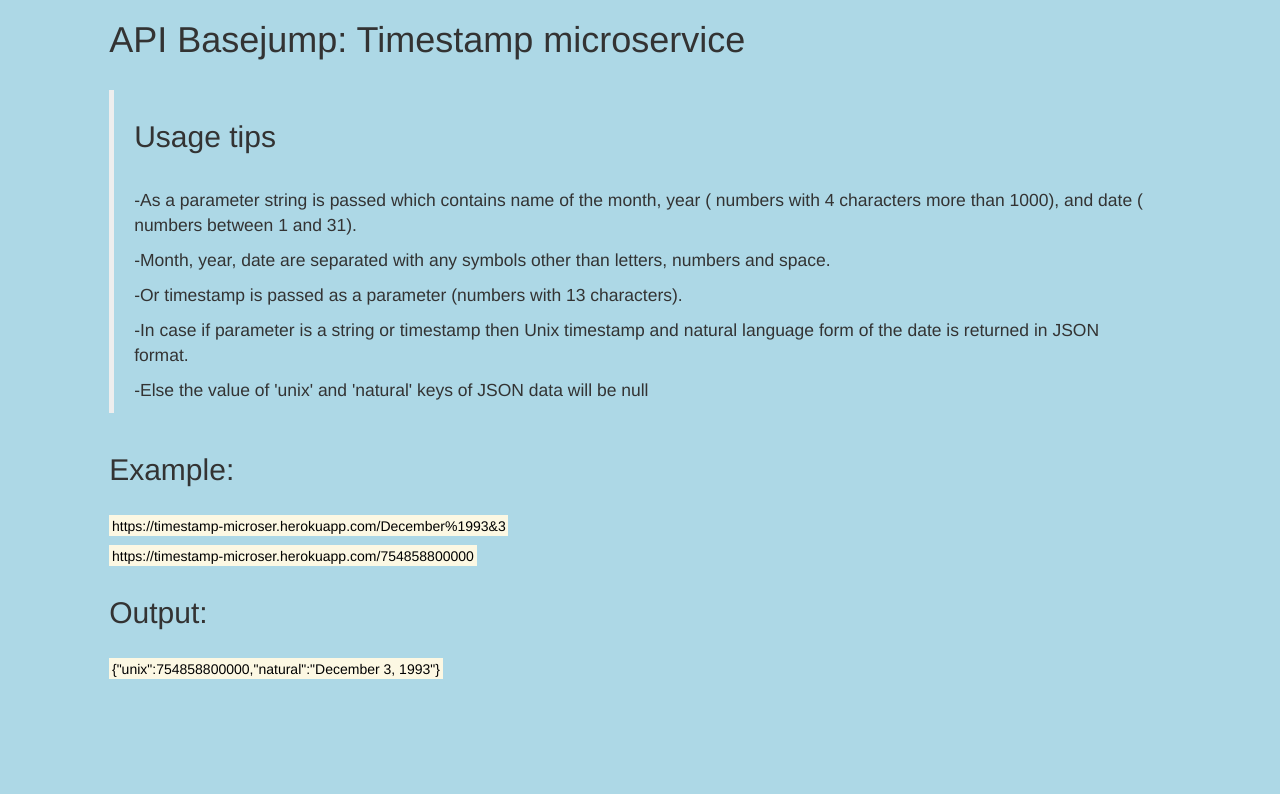
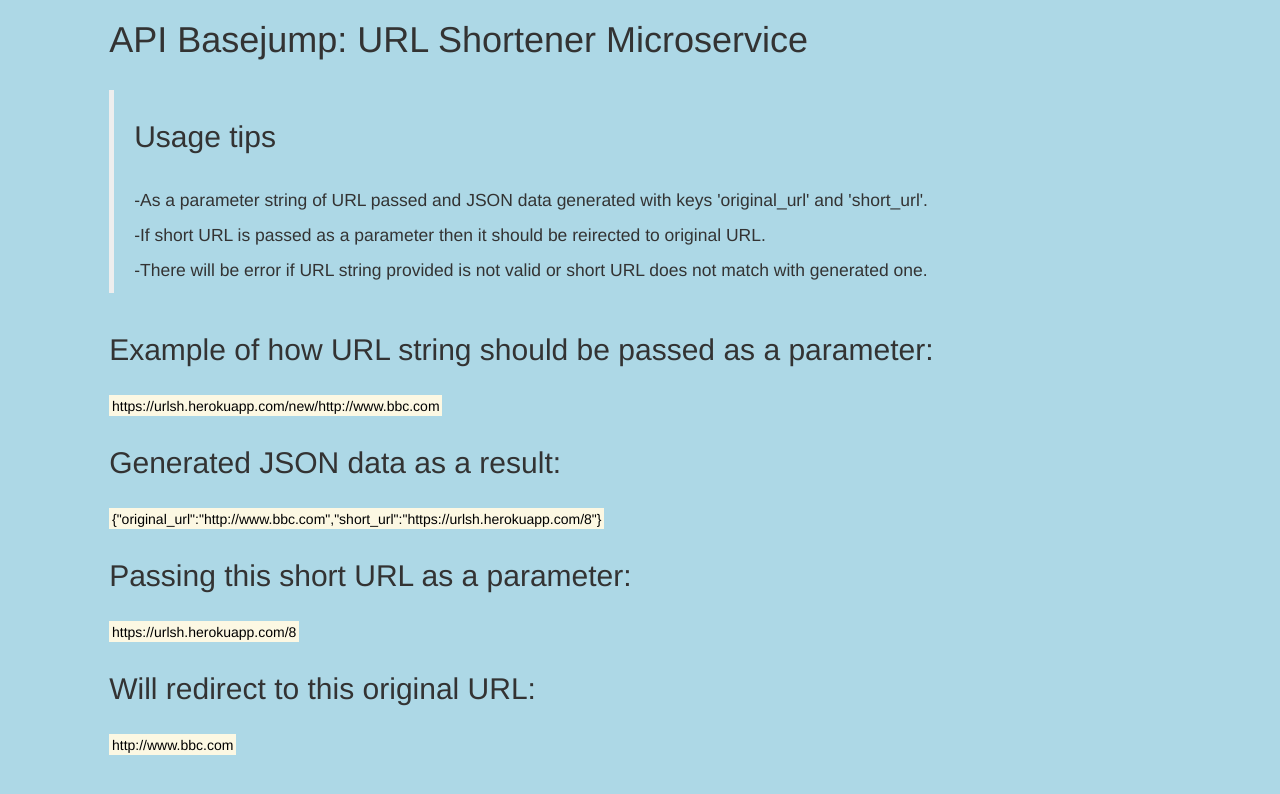
Before and after one commit to Bektaz/url-shortener, a website: page index.htm in a window 1280 px wide. Drawn offline with nearby package versions, Linux system fonts and the light colour scheme.

Commit message:
7th test commit

```diff
--- a/index.htm
+++ b/index.htm
@@ -4,7 +4,7 @@
         <div class='cotainer-fluid'>
             <div class='row'>
                 <div class='col-md-10 col-md-offset-1'>
-                    <h1>API Basejump: Timestamp microservice</h1>
+                    <h1>API Basejump: URL Shortener Microservice</h1>
                 </div>
             </div>
             <br>
@@ -12,24 +12,35 @@
                 <div class='col-md-10 col-md-offset-1'>
                     <blockquote>
                         <h2>Usage tips</h2><br>
-                        <p>-As a parameter string is passed which contains name of the month, year ( numbers with 4 characters more than 1000), and date ( numbers between 1 and 31).</p>
-                        <p>-Month, year, date are separated with any symbols other than letters, numbers and space.</p>
-                        <p>-Or timestamp is passed as a parameter (numbers with 13 characters).</p>
-                        <p>-In case if parameter is a string or timestamp then Unix timestamp and natural language form of the date is returned in JSON format.</p>
-                        <p>-Else the value of 'unix' and 'natural' keys of JSON data will be null</p>
+                        <p>-As a parameter string of URL passed and JSON data generated with keys 'original_url' and 'short_url'.</p>
+                        <p>-If short URL is passed as a parameter then it should be reirected to original URL.</p>
+                        <p>-There will be error if URL string provided is not valid or short URL does not match with generated one.</p>
                     </blockquote>
                 </div>
             </div>
             <div class='row'>
                 <div class='col-md-10 col-md-offset-1'>
-                    <h2>Example:</h2><br>
-                    <p><mark>https://timestamp-microser.herokuapp.com/December%1993&3</mark></p>
-                    <p><mark>https://timestamp-microser.herokuapp.com/754858800000</mark></p>
+                    <h2>Example of how URL string should be passed as a parameter:</h2><br>
+                    <p><mark>https://urlsh.herokuapp.com/new/http://www.bbc.com</mark></p>
                 </div>
-            </div><div class='row'>
+            </div>
+            <div class='row'>
                 <div class='col-md-10 col-md-offset-1'>
-                    <h2>Output:</h2><br>
-                    <p><mark>{"unix":754858800000,"natural":"December 3, 1993"}</mark></p>
+                    <h2>Generated JSON data as a result:</h2><br>
+                    <p><mark>{"original_url":"http://www.bbc.com","short_url":"https://urlsh.herokuapp.com/8"}</mark></p>
+                </div>
+            </div>
+            </div>
+            <div class='row'>
+                <div class='col-md-10 col-md-offset-1'>
+                    <h2>Passing this short URL as a parameter:</h2><br>
+                    <p><mark>https://urlsh.herokuapp.com/8</mark></p>
+                </div>
+            </div>
+            <div class='row'>
+                <div class='col-md-10 col-md-offset-1'>
+                    <h2>Will redirect to this original URL:</h2><br>
+                    <p><mark>http://www.bbc.com</mark></p>
                 </div>
             </div>
             <br>
```
Also changed, not shown: server.js (+0 -21 lines).
